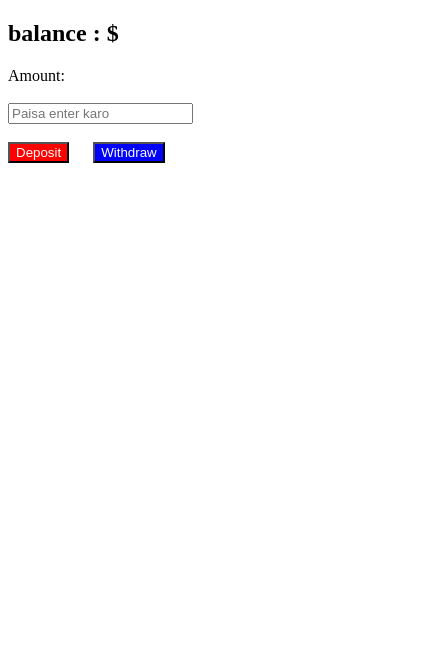
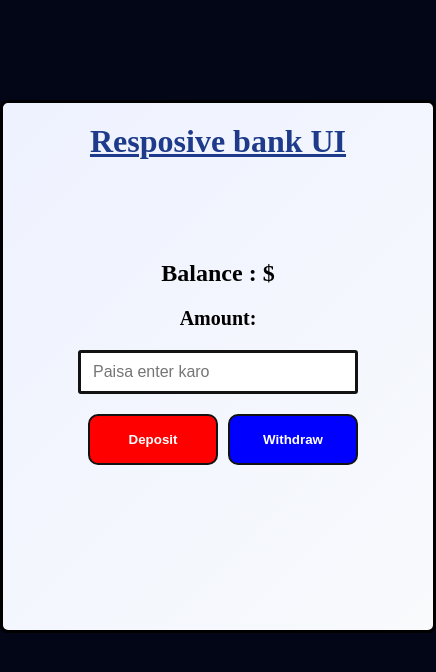
Before and after one commit to gautamsinghkgs/Experiment-1, a plain HTML site: page EXP-1.2/index.html in a window 390 px wide. Shown: the whole page, 436 px wide, since content can reach past the window. Drawn offline with Linux system fonts and the light colour scheme.

Commit message:
Add responsive layout and interactive styling to bank UI

```diff
--- a/EXP-1.2/index.html
+++ b/EXP-1.2/index.html
@@ -1,70 +1,59 @@
 <!DOCTYPE html>
 <html lang="en">
+
 <head>
     <meta charset="UTF-8">
     <meta name="viewport" content="width=device-width, initial-scale=1.0">
     <title>Resposive bank UI</title>
-        <style>
-            #b1
-            {
-                background-color: red;
-                color: white;
-            }
-            #b2
-            {
-                background-color: blue;
-                color: white;
-            }
-        </style>
+    <link rel="stylesheet" href="style.css">
 </head>
+
 <body>
-        <h2>balance : $ <span id="balance"></span></h2>
-        <label for="amount">Amount:</label><br></br>
+    <div class="container">
+        <h1>Resposive bank UI</h1>
+        <div class="details">
+            <h2 class="bal">Balance : $ <span id="balance"></span></h2>
+            <label for="amount" class="amo">Amount:</label>
             <input type="number" placeholder="Paisa enter karo" id="amount">
-        <br><br>
-        <button id="b1" onclick="deposit()">Deposit</button>&nbsp;&nbsp;&nbsp;&nbsp;&nbsp;
-        <button id="b2" onclick="withdraw()">Withdraw</button>
+            <div class="but">
+                <button id="b1" class="buttons" onclick="deposit()">Deposit</button>
+                <button id="b2" class="buttons" onclick="withdraw()">Withdraw</button>
+            </div>
             <p id="message"></p>
-
+        </div>
+    </div>
 </body>
 <script>
     let balance = 0;
-        function deposit()
-        {
+    function deposit() {
         let paisa = document.getElementById('amount').value;
-            if(paisa > 0)
-            {
+        if (paisa > 0) {
             balance = balance + parseFloat(paisa);
             document.getElementById('balance').innerText = balance;
             document.getElementById('message').innerText = "Successfully deposited";
         }
-            else
-            {
+        else {
             document.getElementById("message").innerText = "Please enter a valid amount to deposit.";
         }
         document.getElementById('amount').value = '';
     }
-        function withdraw()
-        {
+    function withdraw() {
         let paisa = document.getElementById('amount').value;
-            if(paisa > 0)
-            {
-                if(paisa <= balance)
-                {
+        if (paisa > 0) {
+            if (paisa <= balance) {
                 balance = balance - parseFloat(paisa);
                 document.getElementById('balance').innerText = balance;
                 document.getElementById('message').innerText = "Successfully withdraw";
             }
-                else
-                {
+            else {
                 document.getElementById("message").innerText = "Insufficient balance for this withdrawal.";
             }
         }
-            else
-            {
+        else {
             document.getElementById("message").innerText = "Please enter a valid amount to withdraw.";
         }
         document.getElementById('amount').value = '';
     }
 </script>
+
 </html>
--- /dev/null
+++ b/EXP-1.2/style.css
@@ -0,0 +1,94 @@
+* {
+    margin: 0;
+    padding: 0;
+}
+
+body {
+     background-color: #020617;
+}
+
+.container {
+     display: flex;
+     flex-direction: column;
+     align-items: center;
+     margin: 100px auto;
+     max-width: 400px;
+     width: 100%;
+     flex-wrap: wrap;
+     background: linear-gradient(135deg, #eef2ff, #f8fafc);
+     padding: 20px;
+     border: 3px solid black;
+     border-radius: 8px;
+
+}
+
+.but {
+    display: flex;
+    align-items: center;
+    justify-content: space-between;
+    margin-left: 10px;
+    gap: 10px;
+}
+
+.details {
+    display: flex;
+    flex-direction: column;
+    flex: 1 1 250px;
+    min-width: 200px;
+    align-items: center;
+    margin: 100px auto;
+    gap: 20px;
+}
+
+.amo {
+    font-size: 1.25rem;
+    font-weight: 600;
+}
+
+#amount {
+    border: 3px solid #121212;
+    border-radius: 3px;
+}
+
+.buttons {
+    border: 2px solid #121212;
+    border-radius: 10px;
+    padding: 16px;
+    color:white;
+    width: 130px;
+    cursor: pointer;
+}
+
+#b1:hover {
+    background-color: green;
+}
+
+#b2:hover {
+    background-color: #1e3a8a;
+}
+
+h1 {
+      color: #1e3a8a;
+    text-decoration:underline;
+}
+
+#b1 {
+    font-weight: 700;
+    background-color: red;
+}
+
+#b2 {
+    background-color: blue;
+    font-weight: 700;
+}
+
+p {
+    font-weight: 600;
+}
+
+input {
+  width: 250px;
+  padding: 10px 12px;
+  font-size: 16px;
+  border-radius: 6px;
+}
```
Lines whose indentation alone changed are shown as unchanged.
